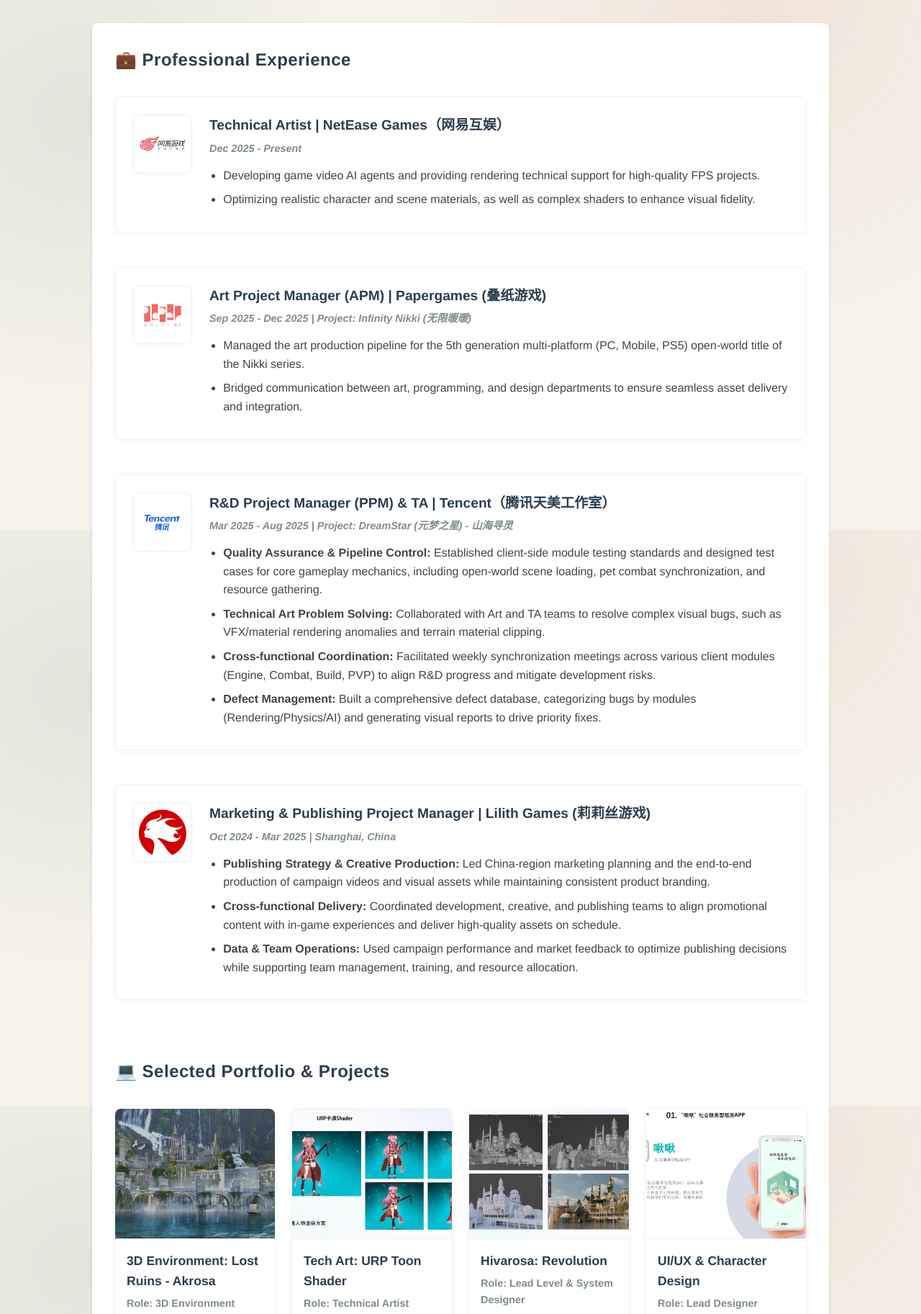
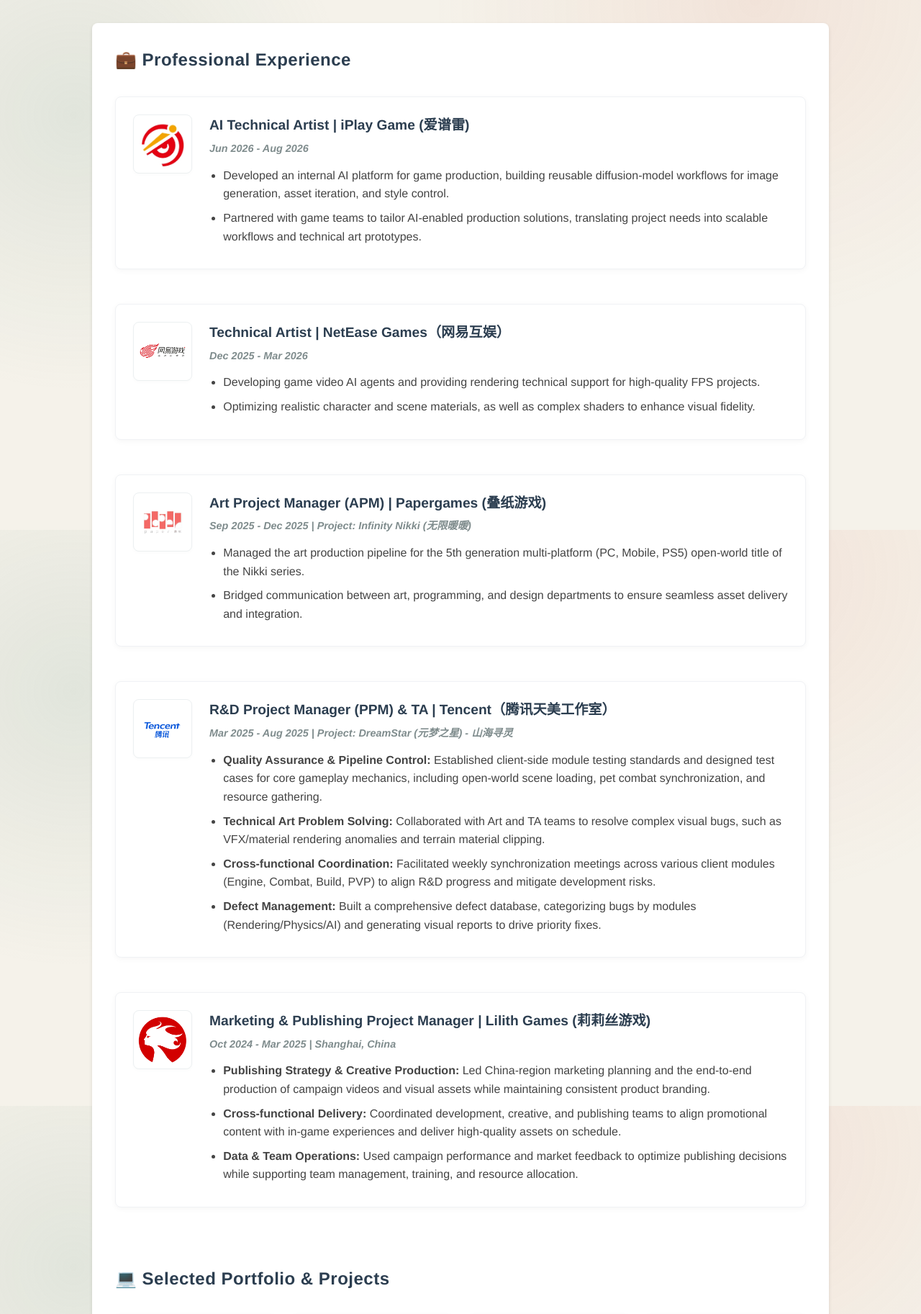
Before and after one commit to GameAWS/JIE-WEB, a Flask app: page /portfolio in a window 1280 px wide. Shown: the part 64-1889 px from the top of the page at 72% size. Run offline with Flask 3, Linux system fonts and the light colour scheme.

Commit message:
Update research and game industry experience

```diff
--- a/templates/academic.html
+++ b/templates/academic.html
@@ -226,7 +226,7 @@
             <div class="education-logo"><img class="fudan-logo" src="{{ url_for('static', filename='fudan_logo.png') }}" alt="Fudan University logo"></div>
             <div class="education-content">
                 <h3 style="color: #2c3e50;">Research Exchange Student, Digital Art Laboratory</h3>
-                <p class="date" style="color: #7f8c8d; font-family: 'Georgia', serif; font-style: italic;">Dec 2025 – May 2026 | Fudan University</p>
+                <p class="date" style="color: #7f8c8d; font-family: 'Georgia', serif; font-style: italic;">Mar 2026 – Jun 2026 | Fudan University</p>
                 <p>Engaged in advanced research on digital media art and interactive design within a top-tier academic laboratory setting.</p>
             </div>
         </div>
--- a/templates/portfolio.html
+++ b/templates/portfolio.html
@@ -166,11 +166,25 @@
 
         <div class="resume-card">
             <div class="resume-logo">
+                <img src="{{ url_for('static', filename='iplay_logo.png') }}" alt="iPlay Game Logo">
+            </div>
+            <div class="resume-content">
+                <h3>AI Technical Artist | iPlay Game (爱谱雷)</h3>
+                <p class="date">Jun 2026 - Aug 2026</p>
+                <ul>
+                    <li>Developed an internal AI platform for game production, building reusable diffusion-model workflows for image generation, asset iteration, and style control.</li>
+                    <li>Partnered with game teams to tailor AI-enabled production solutions, translating project needs into scalable workflows and technical art prototypes.</li>
+                </ul>
+            </div>
+        </div>
+
+        <div class="resume-card">
+            <div class="resume-logo">
                 <img src="{{ url_for('static', filename='netease_logo.jpg') }}" alt="NetEase Logo">
             </div>
             <div class="resume-content">
                 <h3>Technical Artist | NetEase Games（网易互娱）</h3>
-                <p class="date">Dec 2025 - Present</p>
+                <p class="date">Dec 2025 - Mar 2026</p>
                 <ul>
                     <li>Developing game video AI agents and providing rendering technical support for high-quality FPS projects.</li>
                     <li>Optimizing realistic character and scene materials, as well as complex shaders to enhance visual fidelity.</li>
```
Also changed, not shown: static/iplay_logo.png (added).
